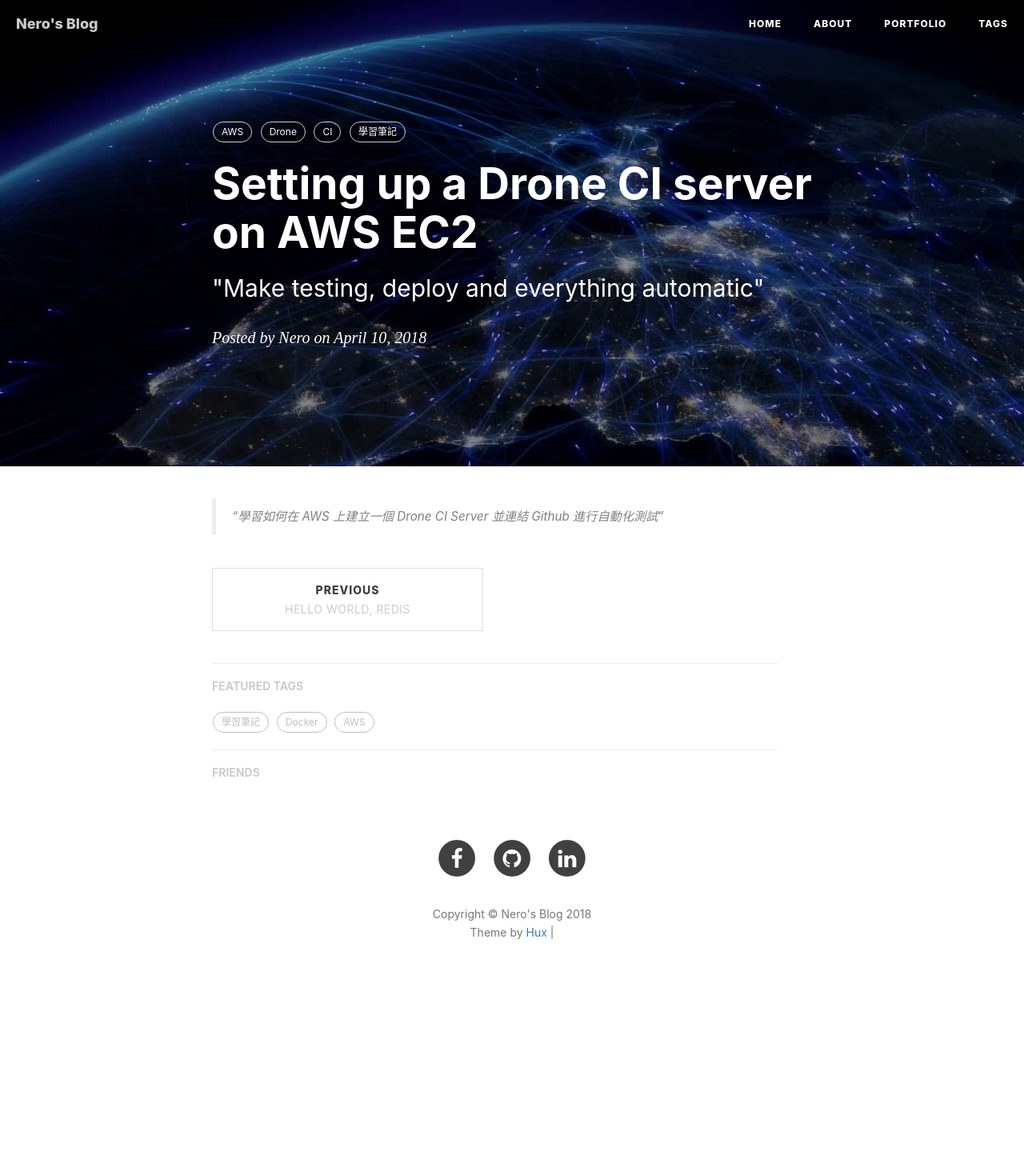
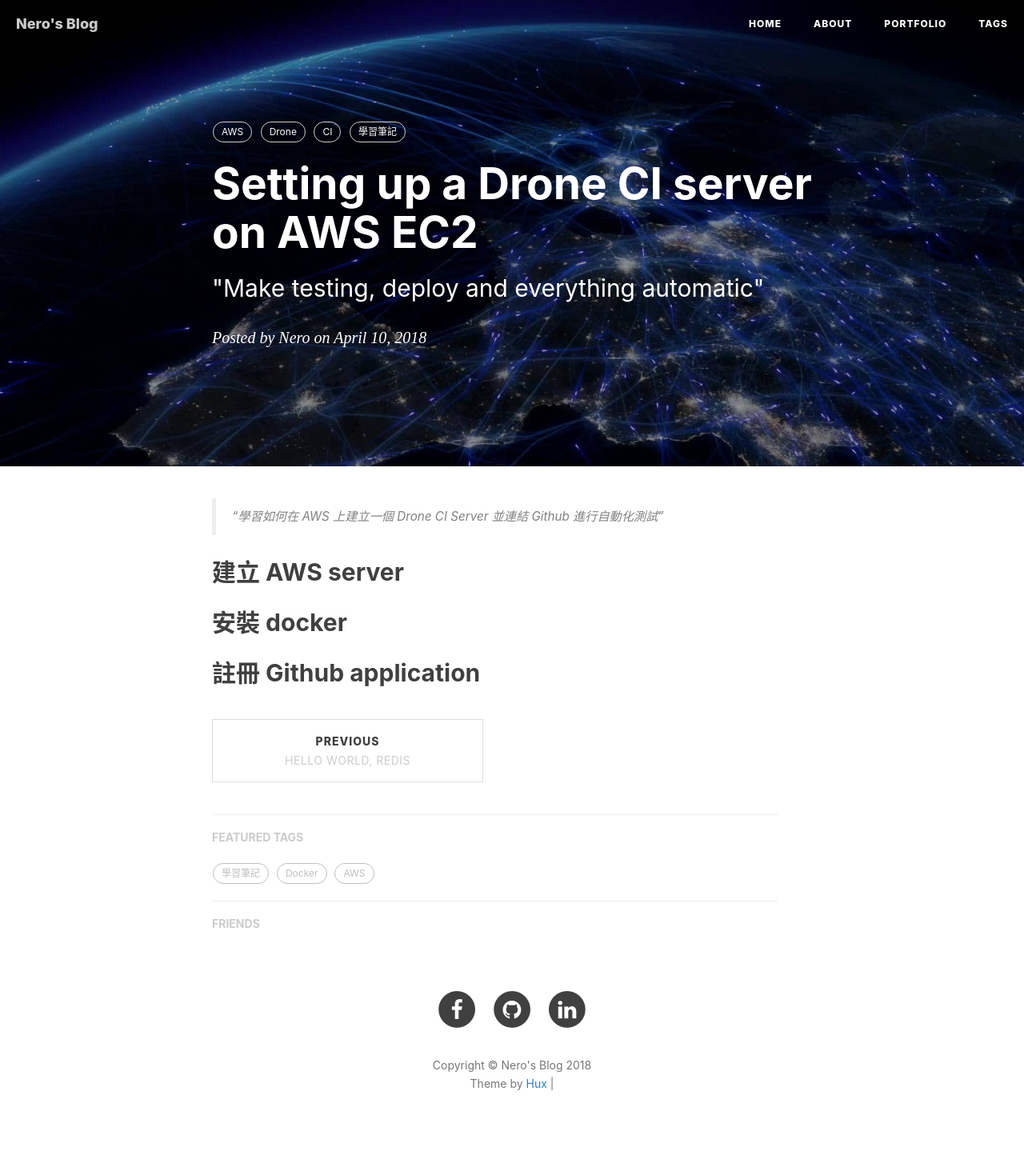
Before and after one commit to NeroCube/nerocube.github.io, a Jekyll site: the page built from _posts/2018-04-10-setting-up-a-ci-server-on-aws.md, in a window 1280 px wide. Shown: the whole page at 80% size. Built offline with Jekyll 4.4.1, drawn with Linux system fonts in a browser that asks for light colours; nearby versions of some CDN libraries; comment, search, counter and statistics services are not loaded; before the commit the page ends 1270 px from its top, so only the background shows below that.

Commit message:
Update 2018-04-10-setting-up-a-ci-server-on-aws.md
add headers

```diff
--- a/_posts/2018-04-10-setting-up-a-ci-server-on-aws.md
+++ b/_posts/2018-04-10-setting-up-a-ci-server-on-aws.md
@@ -13,3 +13,9 @@
 ---
 
 > “學習如何在 AWS 上建立一個 Drone CI Server 並連結 Github 進行自動化測試”
+
+## 建立 AWS server
+
+## 安裝 docker
+
+## 註冊 Github application
```
